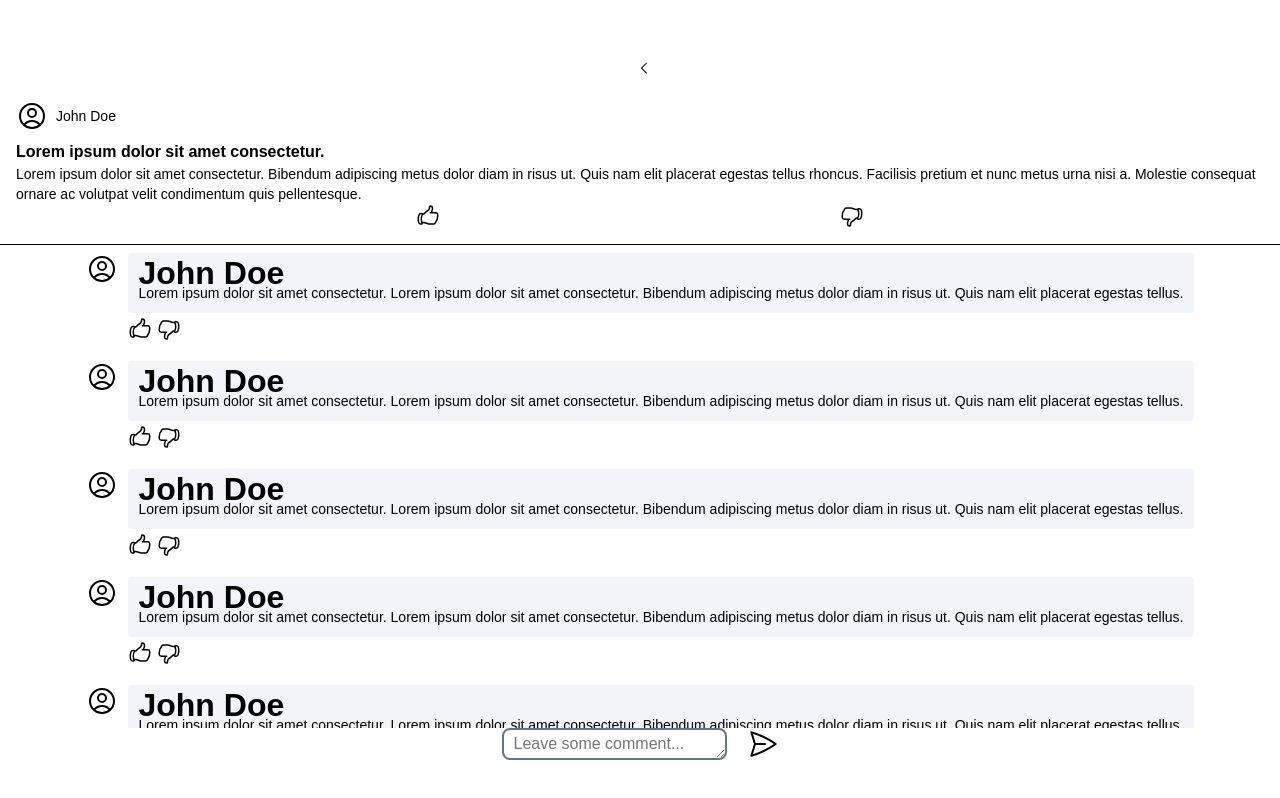
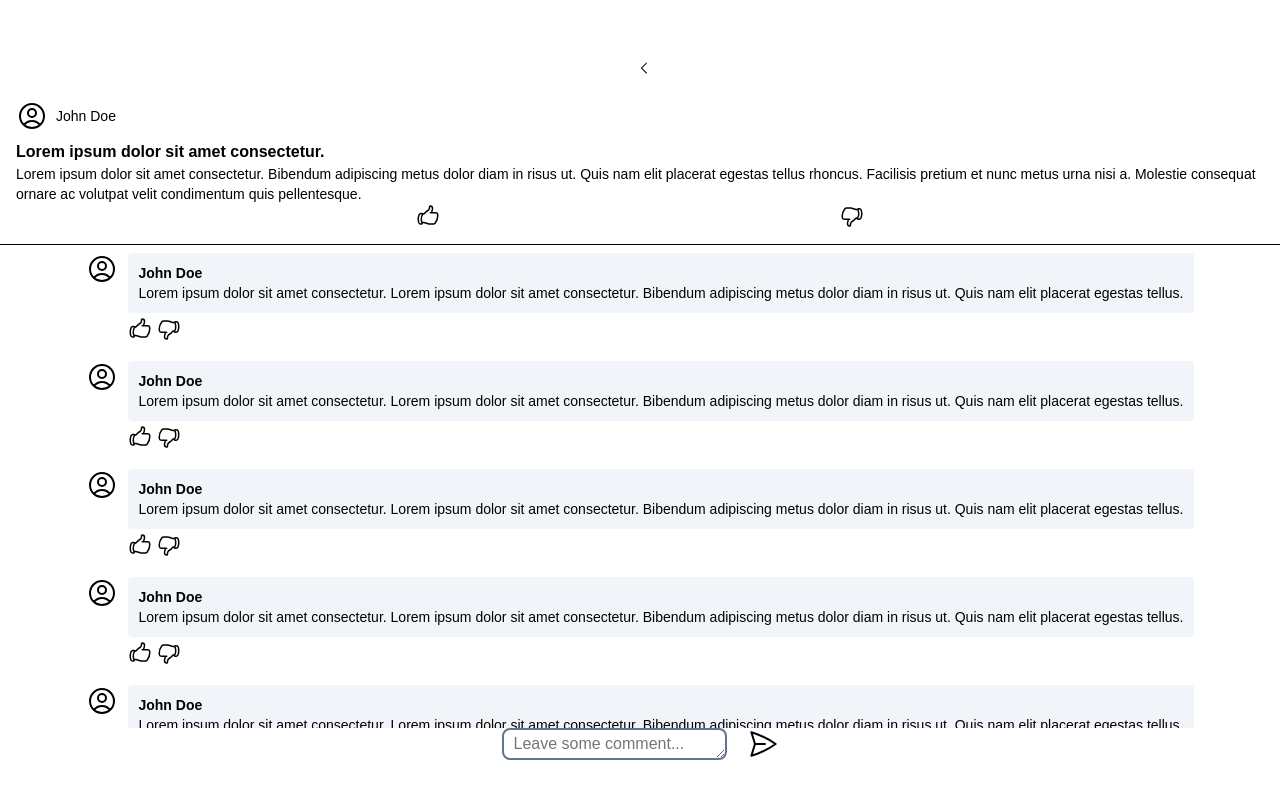
Before and after one commit to NYCU-SDC/eng-training-social-frontend, a React (Vite) app: page /post/1 in a window 1280 px wide. Built offline with nearby package versions, Linux system fonts and the light colour scheme.

Commit message:
fix: use unique class name for comment card username

```diff
--- a/src/components/CommentCard.css
+++ b/src/components/CommentCard.css
@@ -20,7 +20,7 @@
   word-break: break-word;
 }
 
-.username {
+.comment-card-username {
   font-weight: bold;
   font-size: 14px;
 }
--- a/src/components/CommentCard.tsx
+++ b/src/components/CommentCard.tsx
@@ -11,7 +11,7 @@ export default function CommentCard() {
       <UserCircleIcon className="lg-icon" />
       <div className="comment-card-body">
         <div className="comment-card-text">
-          <p className="username">John Doe</p>
+          <p className="comment-card-username">John Doe</p>
           <p>
             Lorem ipsum dolor sit amet consectetur. Lorem ipsum dolor sit amet
             consectetur. Bibendum adipiscing metus dolor diam in risus ut. Quis
```
Lines whose indentation alone changed are shown as unchanged.
